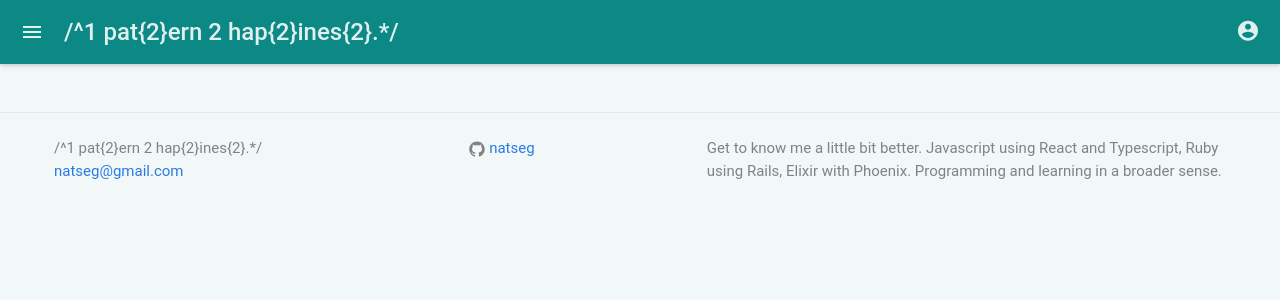
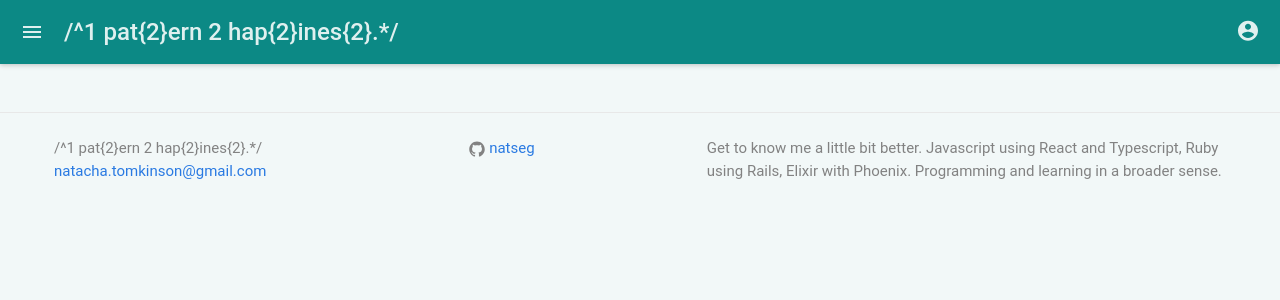
Before and after one commit to natachatomkinson/archived-personal-website, a Jekyll site: the page built from src/index.html, in a window 1280 px wide. Shown: the top 300 px of the page. Built offline with Jekyll 4.4.1, drawn with Linux system fonts in a browser that asks for light colours; some web fonts are replaced; a script that is not in the unit is left out.

Commit message:
Update email address

```diff
--- a/CNAME
+++ /dev/null
@@ -1 +0,0 @@
-natachasegala.co.uk
--- a/_config.yml
+++ b/_config.yml
@@ -14,12 +14,12 @@
 # You can create any custom variable you would like, and they will be accessible
 # in the templates via {{ site.myvariable }}.
 title: /^1 pat{2}ern 2 hap{2}ines{2}.*/
-email: natseg@gmail.com
+email: natacha.tomkinson@gmail.com
 description: > # this means to ignore newlines until "baseurl:"
   Get to know me a little bit better. Javascript using React and Typescript, Ruby using Rails, Elixir with Phoenix.
   Programming and learning in a broader sense.
 baseurl: "" # the subpath of your site, e.g. /blog
-url: "https://natachasegala.co.uk" # the base hostname & protocol for your site, e.g. http://example.com
+url: "https://natachatomkinson.co.uk" # the base hostname & protocol for your site, e.g. http://example.com
 github_username:  natseg
 
 # Build settings
```
Also changed, not shown: package.json (+4 -4 lines), 1 other file.
